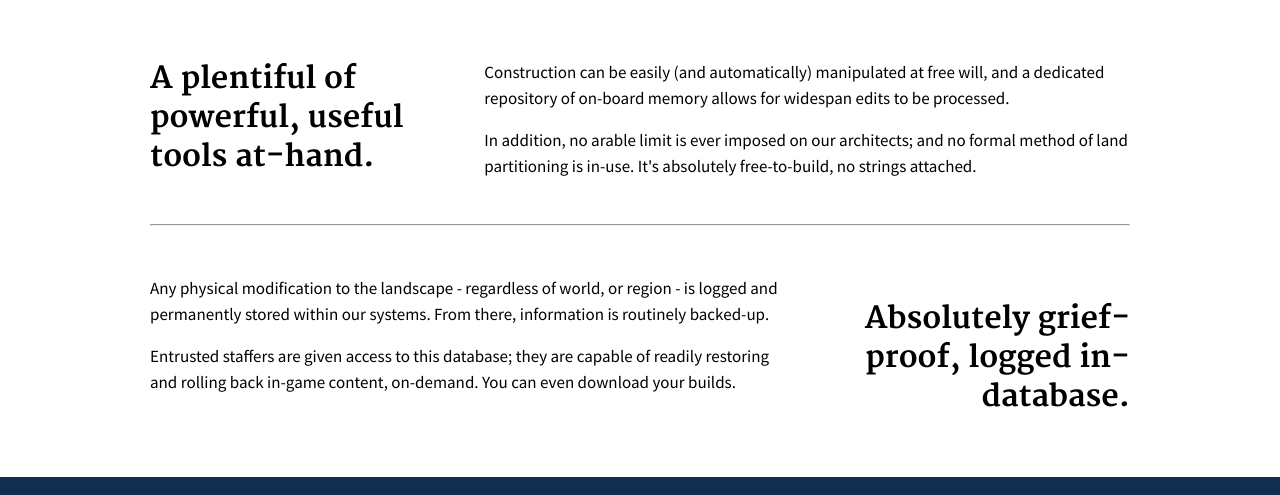
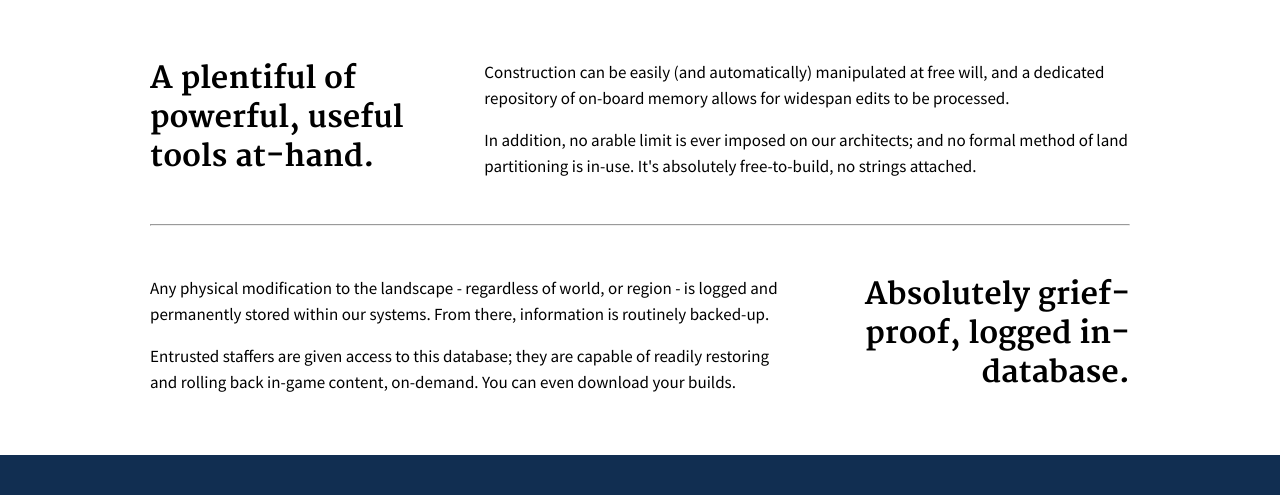
Before and after one commit to serrif/website, a Jekyll site: the page built from main/home.md, in a window 1280 px wide. Shown: the part 374-869 px from the top of the page. Built offline with Jekyll 4.4.1, drawn with Linux system fonts in a browser that asks for light colours; grey boxes are pictures that could not be loaded.

Commit message:
Update home.md

```diff
--- a/main/home.md
+++ b/main/home.md
@@ -31,7 +31,7 @@ hero:
     <p>Entrusted staffers are given access to this database; they are capable of readily restoring and rolling back in-game content, on-demand. You can even download your builds.</p>
   </div>
   <div class="usa-width-one-third" style="text-align: right;">
-    <h2 style="margin-top: .8em;">Absolutely grief-proof, logged in-database.</h2>
+    <h2>Absolutely grief-proof, logged in-database.</h2>
   </div>
 </section>
 
@@ -75,7 +75,7 @@ hero:
     <p>Entrusted staffers are given access to this database; they are capable of readily restoring and rolling back in-game content, on-demand. You can even download your builds.</p>
   </div>
   <div class="usa-width-one-third" style="text-align: right;">
-    <h2 style="margin-top: .8em;">Absolutely grief-proof, logged in-database.</h2>
+    <h2>Absolutely grief-proof, logged in-database.</h2>
   </div>
 </section>
 
```
